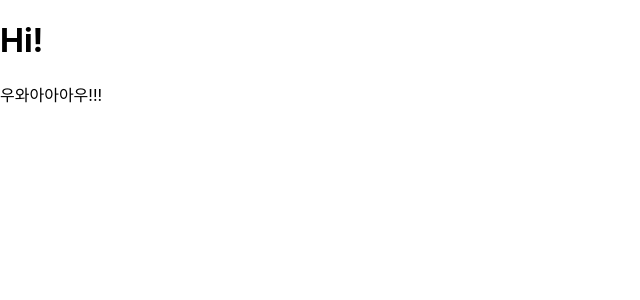
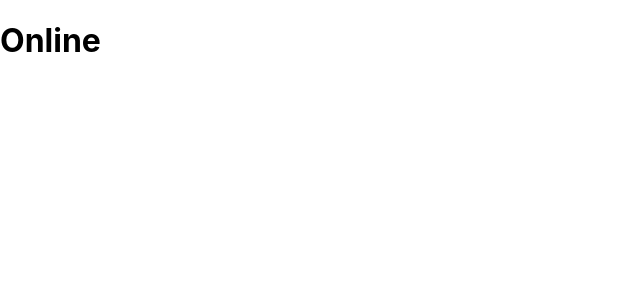
Before and after one commit to Strongorange/hooks, a React (Create React App) app: page / in a window 1280 px wide. Shown: the top 300 px of the page, without its empty margins (0-640 px from the left). Built offline with nearby package versions, Linux system fonts and the light colour scheme.

Commit message:
2-5 useNetwork

```diff
--- a/src/App.js
+++ b/src/App.js
@@ -1,25 +1,33 @@
 import "./App.css";
 import React, { useEffect, useState, useRef } from "react";
 
-const useFadeIn = (duration = 1, delay = 0) => {
-  const element = useRef();
+const useNetwork = (onChange) => {
+  const [status, setStatus] = useState(navigator.onLine);
+  const handleChange = () => {
+    if (typeof onChnge === "function") {
+      onChange(navigator.onLine);
+    }
+    setStatus(navigator.onLine);
+  };
   useEffect(() => {
-    if (element.current) {
-      const { current } = element;
-      current.style.transition = `opacity ${duration}s ease-in-out ${delay}s`;
-      current.style.opacity = 1;
-    }
+    window.addEventListener("online", handleChange);
+    window.addEventListener("offline", handleChange);
+    return () => {
+      window.removeEventListener("online", handleChange);
+      window.removeEventListener("offline", handleChange);
+    };
   }, []);
-  return { ref: element, style: { opacity: 0 } };
+  return status;
 };
 
 const App = () => {
-  const fadeInH1 = useFadeIn(2, 2);
-  const fadeInP = useFadeIn(5, 3);
+  const handleNetworkChange = (online) => {
+    console.log(online ? "We just went Online" : "We are offline");
+  };
+  const onLine = useNetwork(handleNetworkChange);
   return (
     <div>
-      <h1 {...fadeInH1}>Hi!</h1>
-      <p {...fadeInP}>우와아아아우!!!</p>
+      <h1>{onLine ? "Online" : "Offline"}</h1>
     </div>
   );
 };
```
Also changed, not shown: 1 other file (tests, documents, lock files or other folders).
